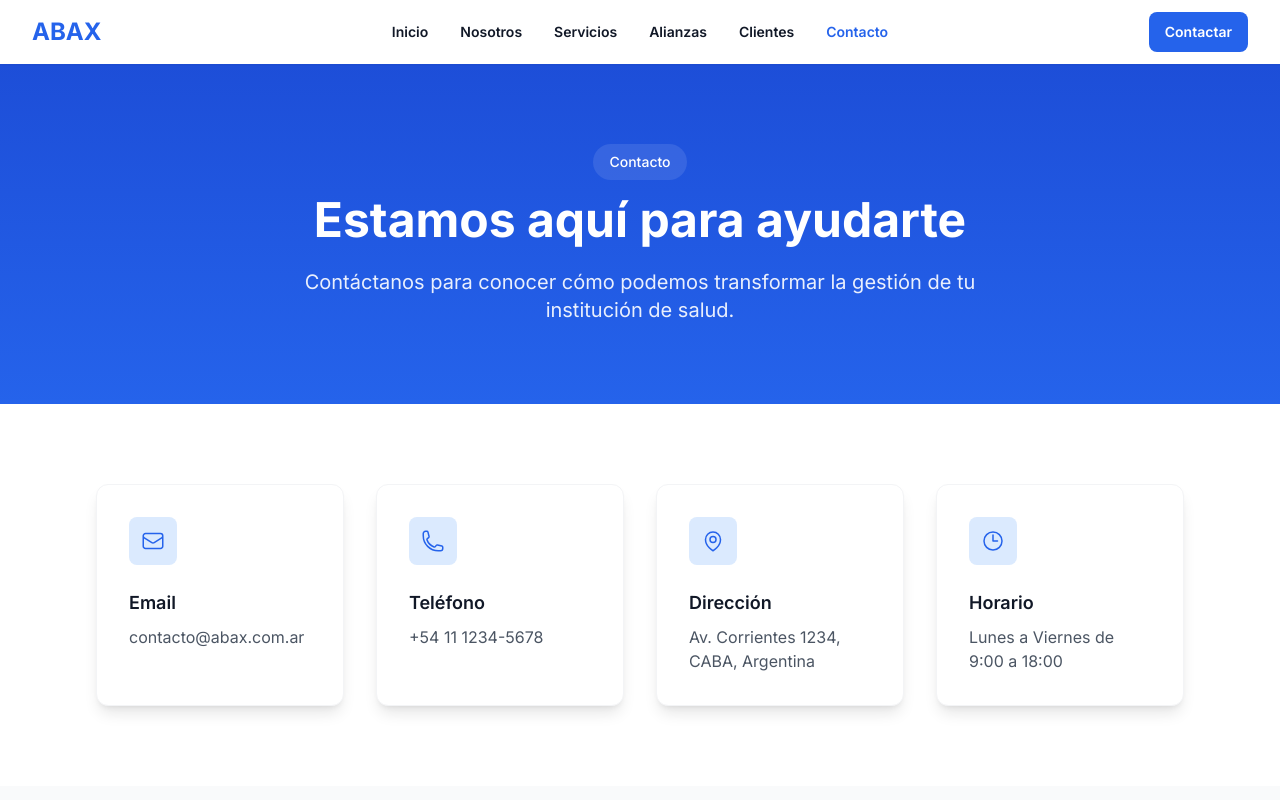
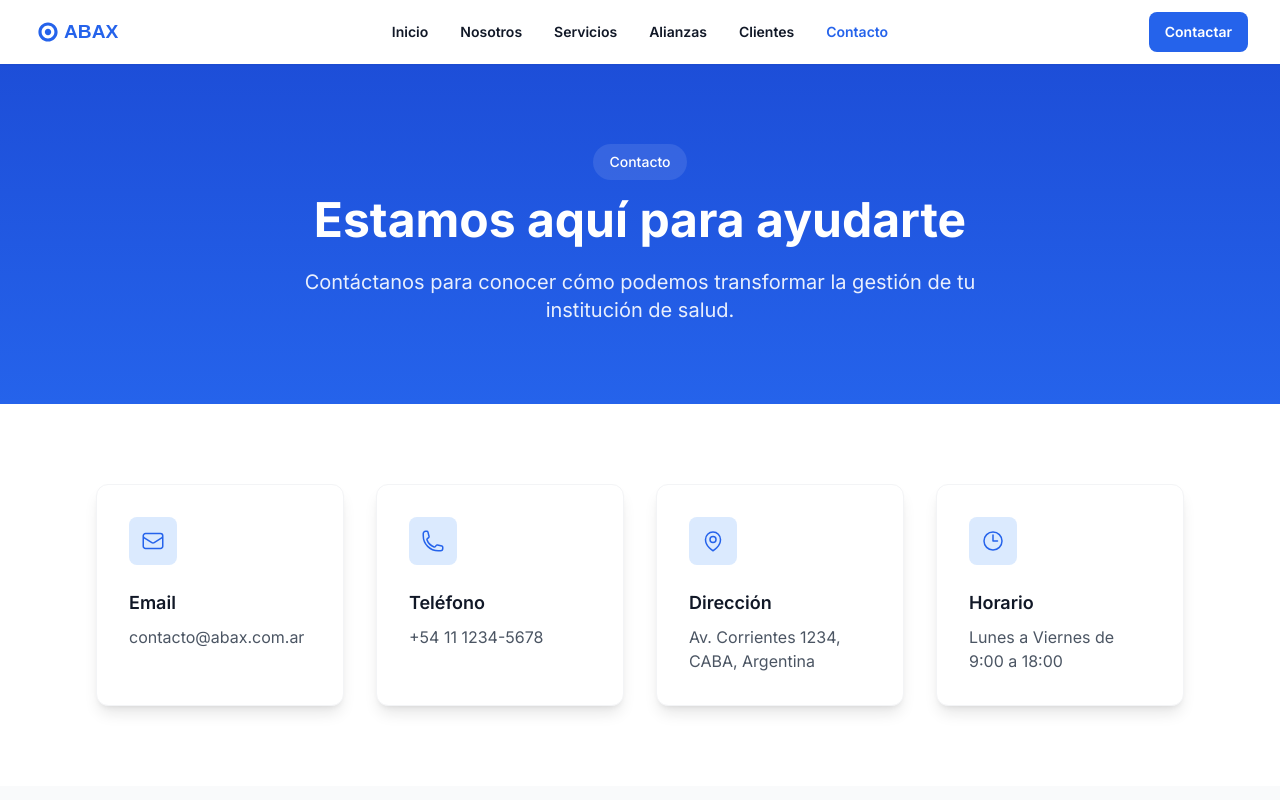
Before and after one commit to cerkvenihaxel/abax-landing, a Next.js app: page /contacto in a window 1280 px wide. Shown: the top 800 px of the page. Built offline with nearby package versions, Linux system fonts and the light colour scheme.

Commit message:
aggregate logo

```diff
--- a/app/alianzas/page.tsx
+++ b/app/alianzas/page.tsx
@@ -6,7 +6,6 @@ import Link from 'next/link'
 import {
   ArrowRightIcon,
   UserGroupIcon,
-  GlobeAltIcon,
   ChartBarIcon,
   HeartIcon
 } from '@heroicons/react/24/outline'
--- a/app/components/Navigation.tsx
+++ b/app/components/Navigation.tsx
@@ -4,6 +4,7 @@ import { useState, useEffect } from 'react'
 import Link from 'next/link'
 import { usePathname } from 'next/navigation'
 import { Bars3Icon, XMarkIcon } from '@heroicons/react/24/outline'
+import Image from 'next/image'
 
 const navigation = [
   { name: 'Inicio', href: '/' },
@@ -39,7 +40,13 @@ export default function Navigation() {
       <nav className="flex items-center justify-between p-4 lg:px-8 h-16" aria-label="Global">
         <div className="flex lg:flex-1">
           <Link href="/" className="-m-1.5 p-1.5">
-            <span className="text-2xl font-bold text-blue-600">ABAX</span>
+            <Image
+              src="/logo.svg"
+              alt="ABAX Logo"
+              width={120}
+              height={40}
+              className="h-8 w-auto"
+            />
           </Link>
         </div>
         <div className="flex lg:hidden">
@@ -82,7 +89,13 @@ export default function Navigation() {
           <div className="fixed inset-y-0 right-0 z-50 w-full overflow-y-auto bg-white px-6 py-6 sm:max-w-sm sm:ring-1 sm:ring-gray-900/10">
             <div className="flex items-center justify-between">
               <Link href="/" className="-m-1.5 p-1.5">
-                <span className="text-2xl font-bold text-blue-600">ABAX</span>
+                <Image
+                  src="/logo.svg"
+                  alt="ABAX Logo"
+                  width={120}
+                  height={40}
+                  className="h-8 w-auto"
+                />
               </Link>
               <button
                 type="button"
--- a/app/layout.tsx
+++ b/app/layout.tsx
@@ -10,8 +10,12 @@ const inter = Inter({
 })
 
 export const metadata: Metadata = {
-  title: 'ABAX - Transformando la Gestión de la Salud',
-  description: 'Soluciones integrales para la gestión eficiente de instituciones de salud',
+  title: 'ABAX - Gestión de Salud',
+  description: 'Facilitamos el crecimiento y la gestión de las organizaciones de salud',
+  icons: {
+    icon: '/logo.svg',
+    apple: '/logo.svg',
+  },
 }
 
 export default function RootLayout({
--- a/app/page.tsx
+++ b/app/page.tsx
@@ -1,10 +1,9 @@
 'use client'
 
 import Link from 'next/link'
-import Image from 'next/image'
 import { motion } from 'framer-motion'
 import { useEffect, useRef } from 'react'
-import { CheckCircleIcon, ArrowRightIcon, ShieldCheckIcon, UserGroupIcon, ChartBarIcon, StarIcon } from '@heroicons/react/24/outline'
+import { CheckCircleIcon, ArrowRightIcon, ShieldCheckIcon, UserGroupIcon, ChartBarIcon } from '@heroicons/react/24/outline'
 
 export default function Home() {
   const videoRef = useRef<HTMLIFrameElement>(null)
--- a/next.config.js
+++ b/next.config.js
@@ -21,10 +21,10 @@ const nextConfig = {
         pathname: '/**',
       }
     ],
+    unoptimized: true
   },
   output: 'standalone',
-  reactStrictMode: true,
-  swcMinify: true,
+  reactStrictMode: true
 }
 
 module.exports = nextConfig
```
Also changed, not shown: public/logo.svg (added).
